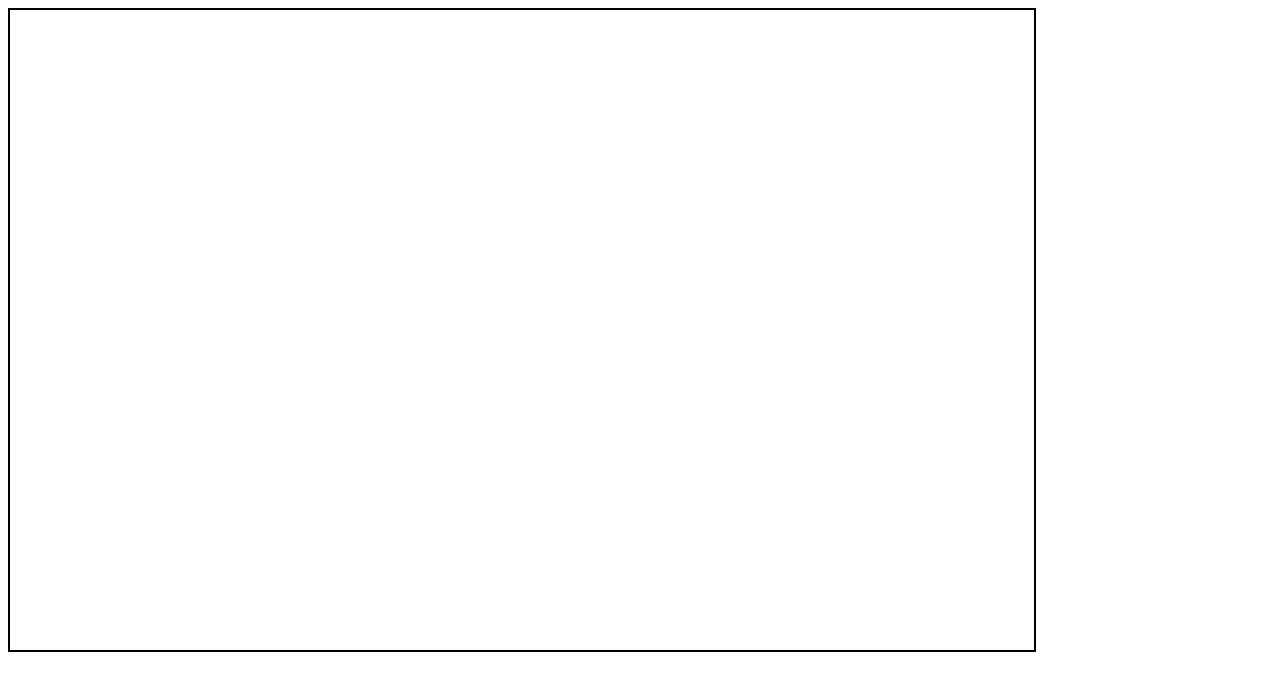
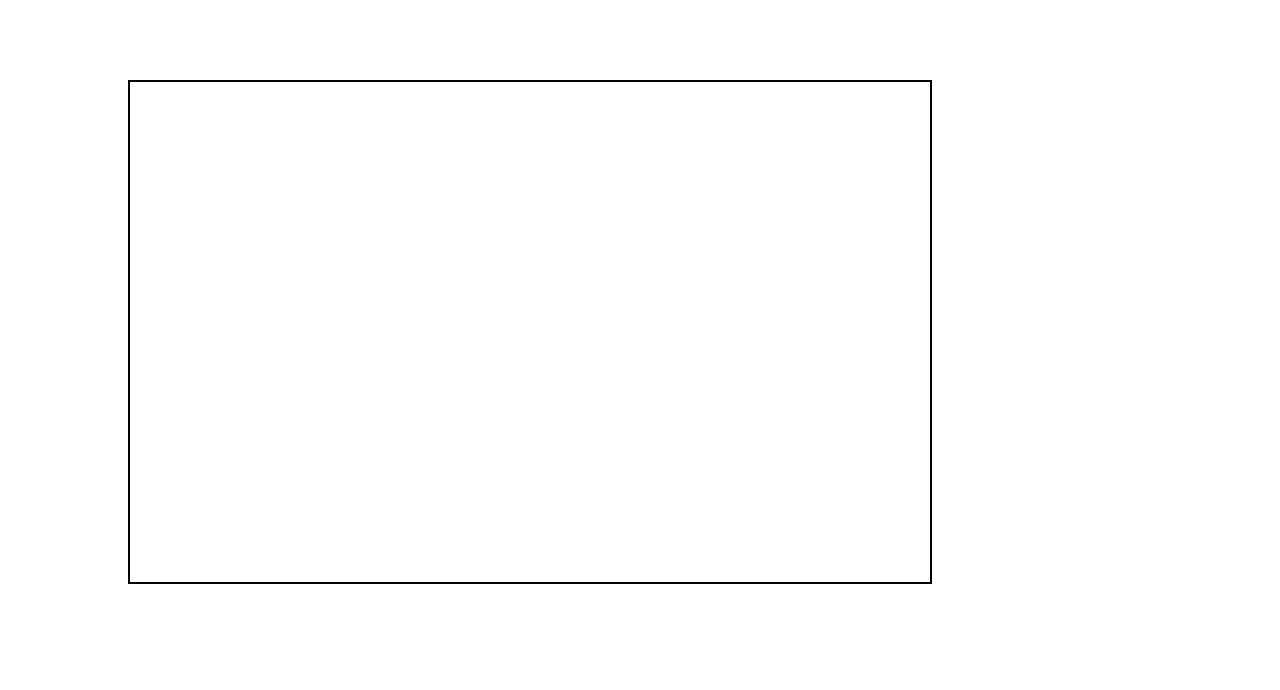
Before and after one commit to gabesolo/canvas, a plain HTML site: page index.html in a window 1280 px wide. Drawn offline with Linux system fonts and the light colour scheme.

Commit message:
Update index.html

```diff
--- a/index.html
+++ b/index.html
@@ -14,7 +14,7 @@
   <input id="blue" type="button" value="blue" onclick="blue()" />
   <input id="green" type="button" value="green" onclick="green()" />
   <input id="yellow" type="button" value="yellow" onclick="yellow()" />
-  <canvas id="sig-canvas" width="100%" height="100%" style="position:absolute;height: 80%;width: 80%;border:2px solid; margin-right: auto;margin-left: auto;">
+  <canvas id="sig-canvas" width="800px" height="500px" style="position:absolute;top:10%;left:10%;border:2px solid;">
   </canvas>
 </body>
   <script>
```
